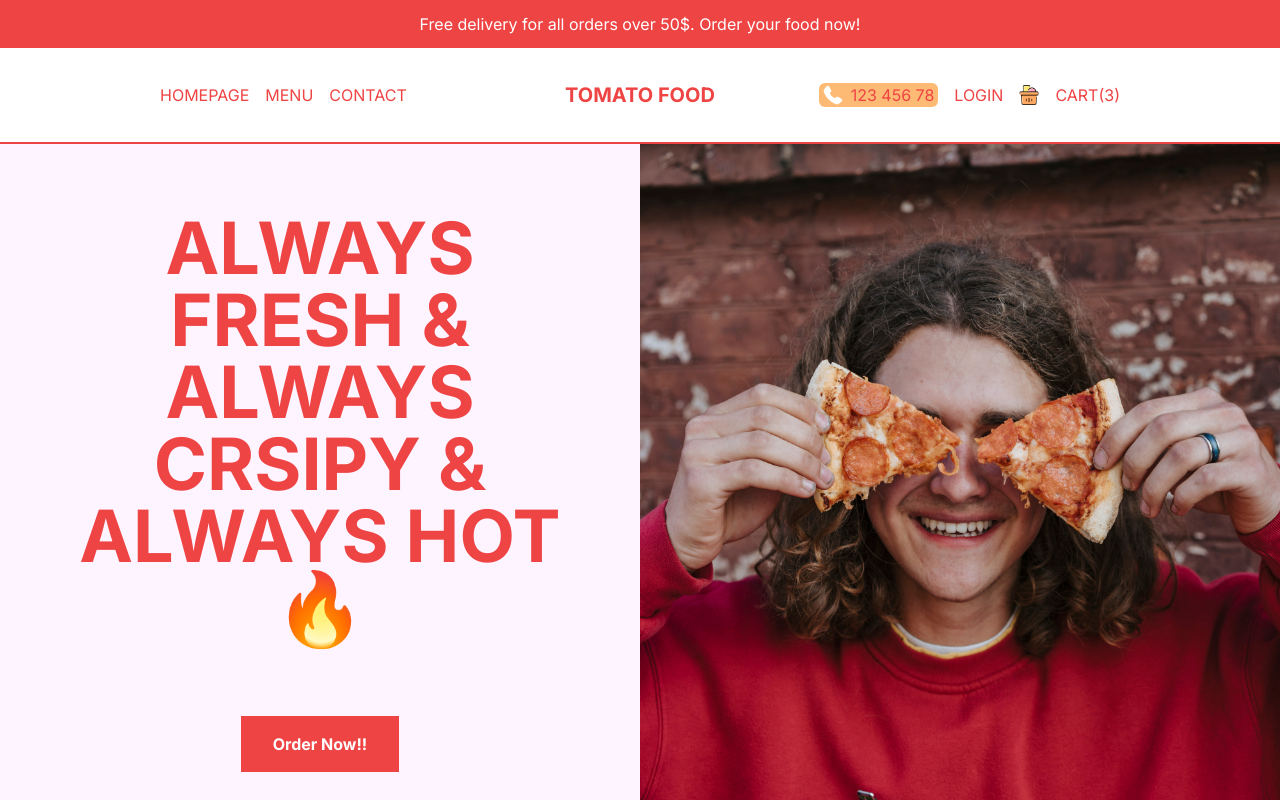
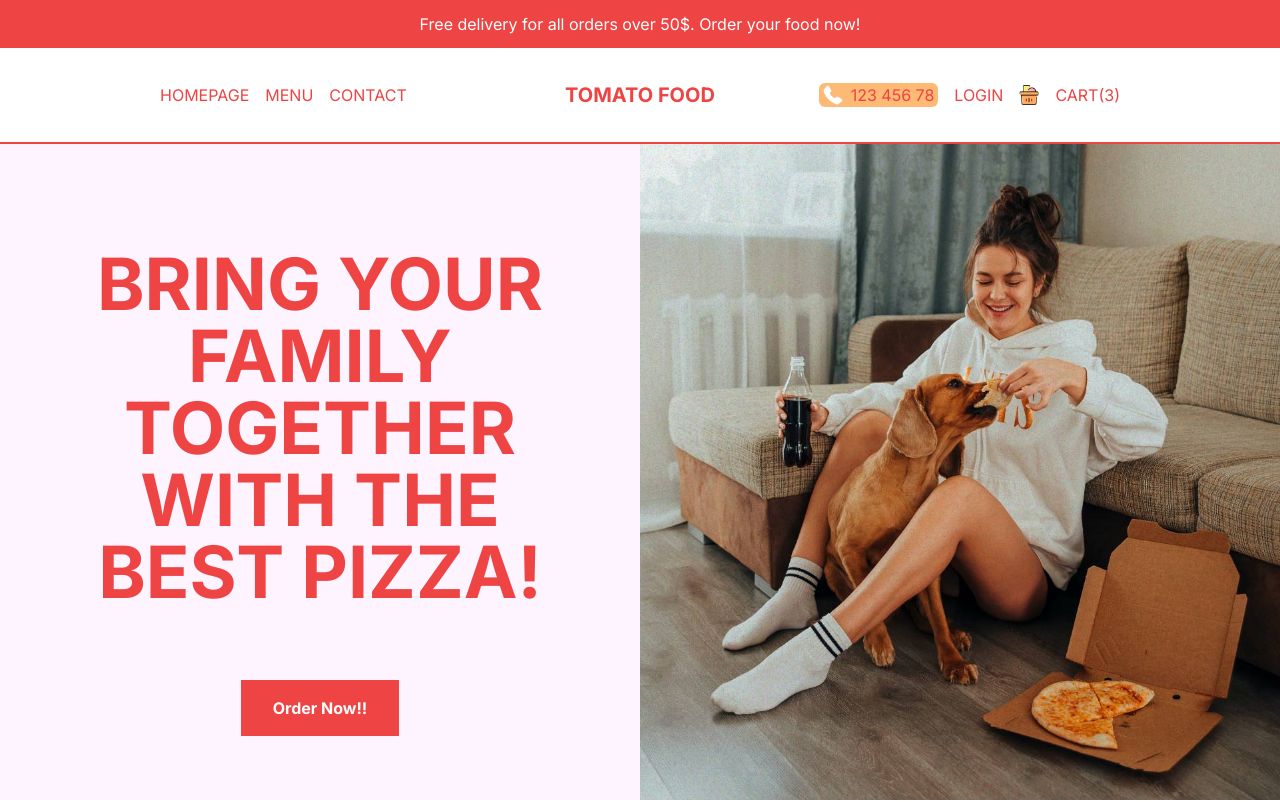
Before and after one commit to vishalmishradev/tomato, a Next.js app: page / in a window 1280 px wide. Shown: the top 802 px of the page. Built offline with nearby package versions, Linux system fonts and the light colour scheme.

Commit message:
deployed on vercel

```diff
--- a/src/components/Slider.tsx
+++ b/src/components/Slider.tsx
@@ -5,17 +5,17 @@ import Image from 'next/image'
 const data = [
   {
     id:1,
-    title:"always fresh & always crsipy & always hot🔥",
+    title:"Always fresh. Always crispy. Always hot🔥",
     image:"/slide1.png"
   },
   {
     id:2,
-    title:"we deliver your order wherever you are in Ind",
+    title:"Wherever you are in India, we’ve got you covered",
     image:"/slide2.png"
   },
   {
     id:1,
-    title:"the best pizza to share with your family!!",
+    title:"Bring your family together with the best pizza!",
     image:"/slide3.jpg"
   }
 
@@ -23,11 +23,11 @@ const data = [
 
 const Slider = () => {
   const[currentSlide, setCurrentSlide] = useState(0);
-  // useEffect(()=>{
-  //   const interval = setInterval(
-  //     ()=> setCurrentSlide((prev)=>prev === data.length-1 ?0 : prev+1), 2000);
-  //   return ()=> clearInterval(interval);
-  // },[]);
+  useEffect(()=>{
+    const interval = setInterval(
+      ()=> setCurrentSlide((prev)=>prev === data.length-1 ?0 : prev+1), 2000);
+    return ()=> clearInterval(interval);
+  },[]);
   return (
     <div className='flex flex-col h-[calc(100vh-6rem)] md:h-[calc(100vh-9rem)] lg:flex-row bg-fuchsia-50'>
       {/* Text Container*/}
```
